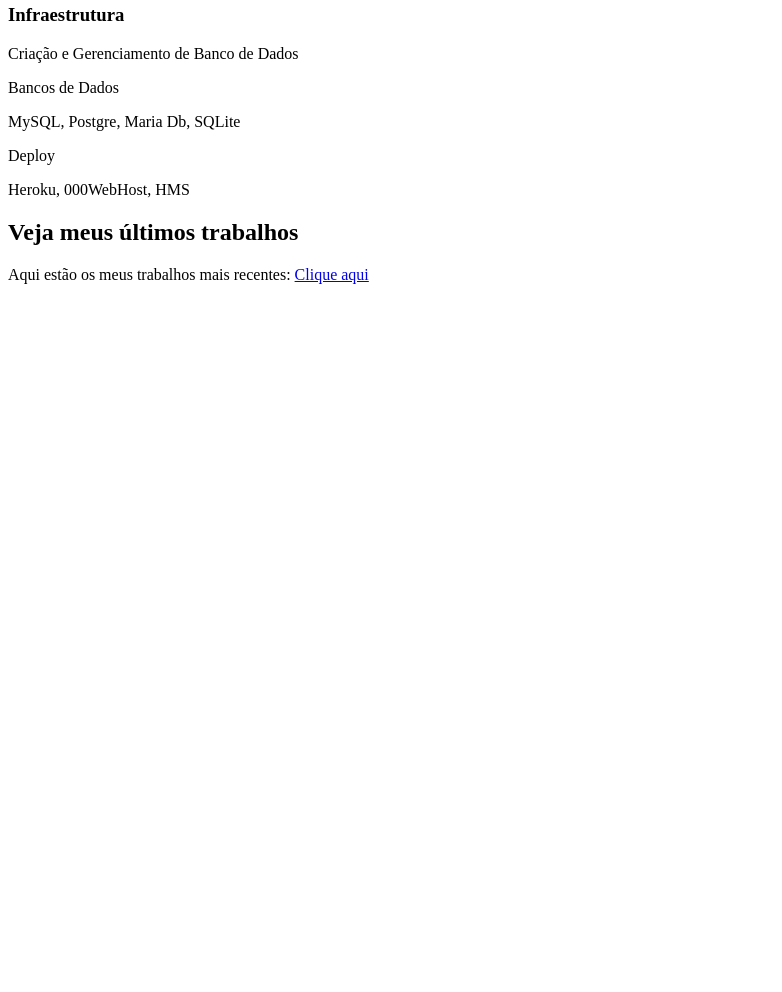
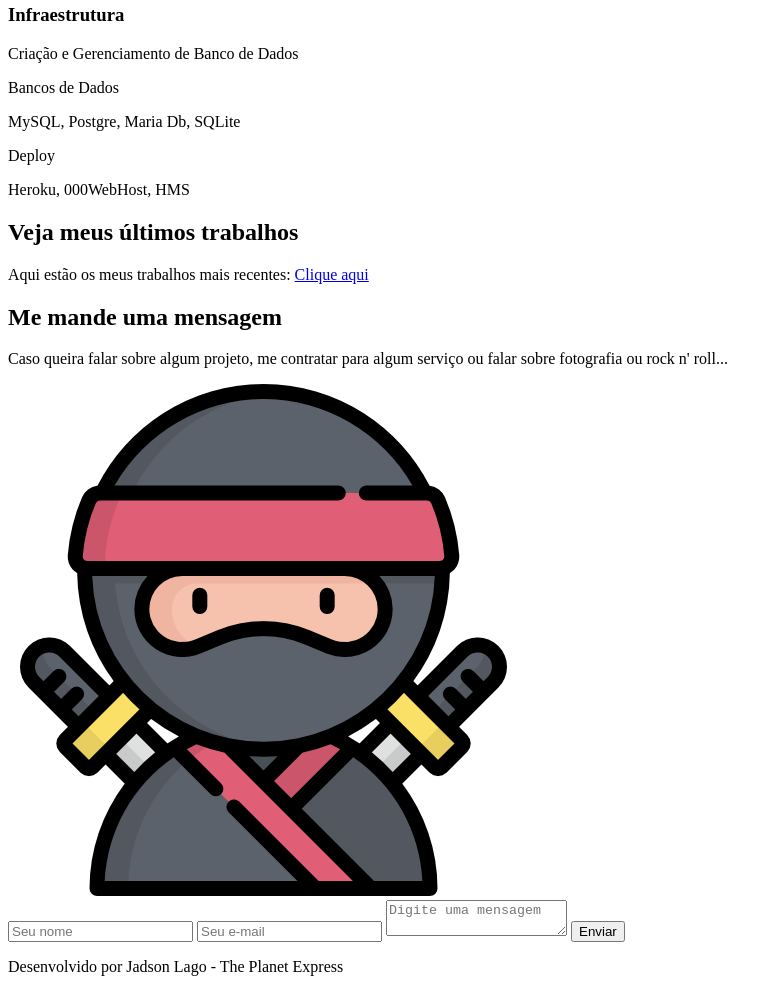
Before and after one commit to JadsonLago/projetoSiteHTML_CSS, a plain HTML site: page index.html in a window 1280 px wide. Shown: the part 3347-4339 px from the top of the page, without its empty margins (0-782 px from the left). Before the commit the page ends 3647 px from the top, so only its background shows below. Drawn offline with Linux system fonts and the light colour scheme.

Commit message:
Finalizando o HTML

```diff
--- a/index.html
+++ b/index.html
@@ -106,6 +106,21 @@
         </div>
     </section>
     <!-- Jobs Fim-->
+    <!--Footer início-->
+    <footer>
+        <h2>Me mande uma mensagem</h2>
+        <p>Caso queira falar sobre algum projeto, me contratar para algum serviço ou falar sobre fotografia ou rock n'
+            roll...</p>
+        <img src="img/ninja.png" alt="Perfil Ninja">
+        <form action="" method="">
+            <input type="text" name="name" placeholder="Seu nome">
+            <input type="email" name="email" placeholder="Seu e-mail">
+            <textarea name="msg" placeholder="Digite uma mensagem"></textarea>
+            <input type="submit" value="Enviar">
+        </form>
+        <p>Desenvolvido por <span class="detail">Jadson Lago - The Planet Express</span></p>
+    </footer>
+    <!-- Footer fim-->
 </body>
 
 </html>
```
